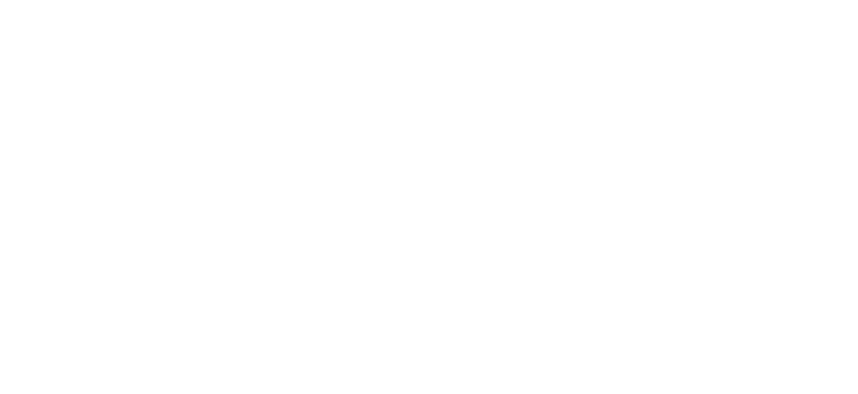
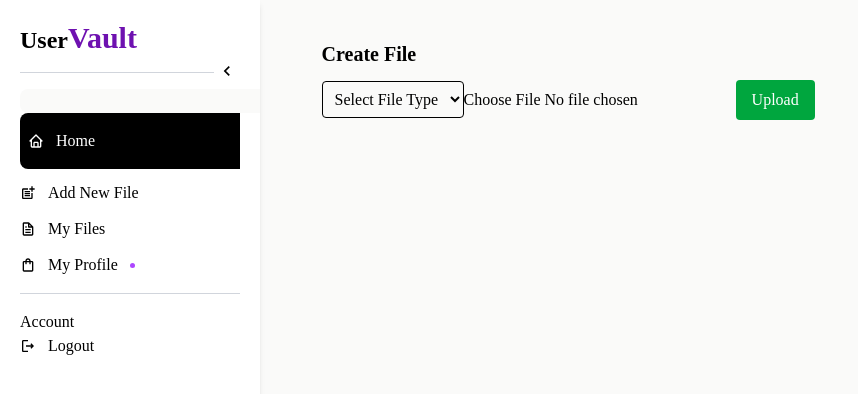
Before and after one commit to Farmerintech/uservault, a React (Vite) app in the folder frontend/: page /user/dashboard in a window 1280 px wide. Before the commit this address had no page. Shown: the top 394 px of the page, without its empty margins (0-858 px from the left). Built offline with nearby package versions, Linux system fonts and the light colour scheme; a web font is replaced by a local one.

Commit message:
added files

```diff
--- a/frontend/src/components/dash-menu.tsx
+++ b/frontend/src/components/dash-menu.tsx
@@ -36,15 +36,15 @@
                     {/* <ProfileCard/> */}
                 </div>
                 <ul className="">
-                    <Link to="/"><li className={` ${state.theme === "light" ? "bg-black text-white " : "bg-white text-black"} flex items-center gap-3 mb-3 py-4 px-2 rounded-l-lg`}>
+                    <Link to="/user/dashboard"><li className={` ${state.theme === "light" ? "bg-black text-white " : "bg-white text-black"} flex items-center gap-3 mb-3 py-4 px-2 rounded-l-lg`}>
                         <BiHome />Home</li></Link>
-                    <Link to="/add_post">
+                    <Link to="/user/add_post">
                         <li className="flex items-center gap-3 mb-3"><MdOutlinePostAdd />Add New File</li>
                     </Link>
-                    <Link to="/my_file">
+                    <Link to="/user/my_file">
                         <li className="flex items-center gap-3 mb-3"> <BiFile />My Files</li>
                     </Link>
-                    <Link to="/my_profile">
+                    <Link to="/user/my_profile">
                         <li className="flex items-center gap-3 mb-3"> <MdOutlineShoppingBag />My Profile
                             <span className=" bg-purple-500 w-[5px] h-[5px] rounded-full "></span>
                         </li>
--- a/frontend/src/main.tsx
+++ b/frontend/src/main.tsx
@@ -20,7 +20,7 @@
        <Route path="/forgot_password" element={<ForgetPassword />} />
       <Route path="/reset_password" element={<ResetPassword />} />
       <Route path="/signin" element={<Login />} />
-      <Route path="/page" element={<MainPage />} />
+      <Route path="/user/dashboard" element={<MainPage />} />
       {/* <Route path="/dashboard" element={<DashMenu />} /> */}
     </Routes>
   </BrowserRouter>
--- a/frontend/src/pages/mainPage.tsx
+++ b/frontend/src/pages/mainPage.tsx
@@ -1,71 +1,86 @@
-import { useContext, useEffect, useState } from "react"
-
-import { useNavigate } from "react-router"
-import axios from "axios"
-// import { Users } from "../components/user"
-import { jwtDecode } from "jwt-decode";
+import { useContext, useEffect, useState } from "react";
+import { useNavigate } from "react-router";
+import axios from "axios";
+import {jwtDecode} from "jwt-decode";
 import { UserContext } from "../context/provider";
 import { DashMenu } from "../components/dash-menu";
 import { Main } from "../components/main";
 import { Footer } from "../components/footer";
+
 export const MainPage = () => {
+  const { state } = useContext(UserContext);
+  const navigate = useNavigate();
 
+  const token = state?.user?.token;
+
+  const [data, setData] = useState<any>(null);
+  const [msg, setMsg] = useState<string | null>(null);
+
+  const headers = {
+    "Content-Type": "application/json",
+    Authorization: `Bearer ${token}`,
+  };
+
+  // ----------------------
+  // Check JWT token
+  // ----------------------
+//   useEffect(() => {
+//     if (!token) {
+//       navigate("/signin");
+//       return;
+//     }
+
+//     try {
+//       const decoded: any = jwtDecode(token);
+//       const currentTime = Date.now() / 1000;
+
+//       if (decoded?.exp && decoded.exp < currentTime) {
+//         navigate("/signin");
+//       }
+//     } catch (error) {
+//       console.error("Token decode error:", error);
+//       navigate("/signin");
+//     }
+//   }, [token, navigate]);
+
+  // ----------------------
+  // Fetch user profile
+  // ----------------------
   useEffect(() => {
-        const token = state.user.token
-        if (!token || token === '') {
-            navigate('/signin')
-            return
-        }
-        try {
-            const decode = jwtDecode(token)
-            console.log(decode)
-            const currentTime = Date.now() / 1000
-            if (decode?.exp || 0 < currentTime) {
-                navigate('/login')
-            }
-        } catch (error) {
-            console.log(error)
-        }
-    }, [])
-    const [data, setData] = useState()
-    const [msg, setMsg] = useState()
-    const { state } = useContext(UserContext)
+    if (!state?.user?.username) return;
 
-    const navigate = useNavigate()
-    const headers = {
-        "Content-type": "application/json",
-        "Authorization": `Bearer ${state.user.token}`
-    }
+    axios
+      .get(`/api/v1/profile/${state.user.username}`, { headers })
+      .then((response) => {
+        setData(response.data.user);
+      })
+      .catch((error) => {
+        setMsg(error.response?.data?.message || "Failed to fetch profile");
+        console.error(error);
+      });
+  }, [state?.user?.username, headers]);
 
-    useEffect(() => {
-
-    })
-    useEffect(() => {
-        axios.get(`/api/v1/profile/${state.user.username}`, { headers })
-            .then(response => {
-                setData(response.data.user)
-                // console.log(data)
-            })
-            .catch(error => {
-                setMsg(error.response.data.message)
-                console.log(error)
-            })
-
-    }, [data]);
-
+  // ----------------------
+  // Render
+  // ----------------------
+  const themeClasses =
+    state?.theme === "light"
+      ? "bg-stone-50 text-black"
+      : "bg-gray-700 text-white";
 
   return (
     <>
-        <p>{msg && msg}</p>
-            <section className={` ${state.theme === "light" ? "bg-stone-50 text-black" : "bg-gray-700 text-white"} h-[full] hidden md:flex justify-between min-h-screen`}>
+      {msg && <p className="text-center text-red-500">{msg}</p>}
+
+      <section className={`${themeClasses} hidden md:flex justify-between min-h-screen`}>
         <DashMenu />
         <Main />
-                {/* <Chat/> */}
       </section>
-            <section className={` ${state.theme === "light" ? "bg-stone-50 text-black" : "bg-gray-700 text-white"} h-[full]  md:hidden justify-between min-h-screen`}>
+
+      <section className={`${themeClasses} md:hidden justify-between min-h-screen`}>
         <Main />
         <Footer />
       </section>
     </>
-    )
-}
+  );
+};
--- a/frontend/src/pages/otp.tsx
+++ b/frontend/src/pages/otp.tsx
@@ -52,9 +52,32 @@
 
   const handleContinue = () => {
     setShowModal(false);
-    navigate("/dashboard"); // Navigate to dashboard
+    navigate("/signin"); // Navigate to dashboard
   };
+const handleVerifyNow = async () => {
+  try {
+    setIsLoading(true);
 
+    const res = await fetch(`${BaseURL}/auth/resend_otp`, {
+      method: "POST",
+      headers: { "Content-Type": "application/json" },
+      body: JSON.stringify({ email: emailFromQuery}),
+    });
+
+    const data = await res.json();
+
+    if (!res.ok) {
+      setMsg(data.message);
+      return;
+    }
+
+    navigate(`/confirm-otp?email=${emailFromQuery}`);
+  } catch {
+    // error("Network error");
+  } finally {
+    setIsLoading(false);
+  }
+}
   return (
     <div className="min-h-screen relative flex items-center justify-center overflow-hidden">
       {/* Background */}
@@ -121,7 +144,7 @@
             <button
               type="button"
               className="text-[#46B35C] font-semibold hover:underline"
-              onClick={() => alert("Resend OTP clicked")}
+              onClick={handleVerifyNow}
             >
               Resend OTP
             </button>
@@ -137,7 +160,7 @@
               Email Verified Successfully!
             </h3>
             <p className="text-gray-700 mb-6">
-              You can now continue to your dashboard.
+              You can now continue to your signin.
             </p>
             <button
               onClick={handleContinue}
--- a/frontend/src/pages/signin.tsx
+++ b/frontend/src/pages/signin.tsx
@@ -80,7 +80,7 @@
     // -------------------
     dispatch({ type: "Login", payload: data.user });
     localStorage.setItem("user", JSON.stringify(data.user));
-    navigate("/dashboard");
+    navigate("/user/dashboard");
 
   } catch (err) {
     console.error("Login error:", err);
```
Lines whose indentation alone changed are shown as unchanged.
